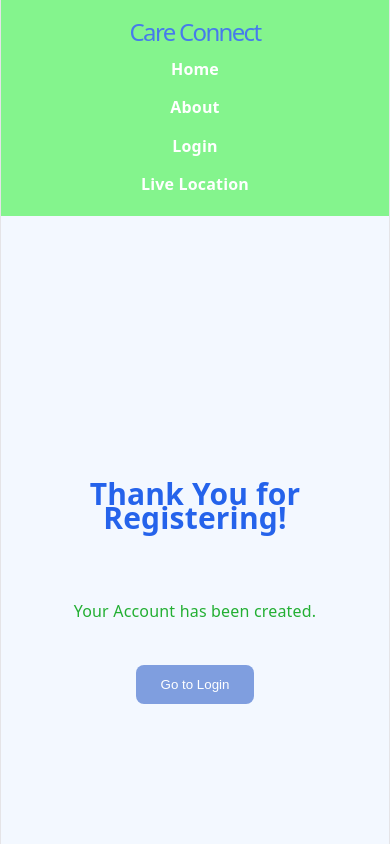
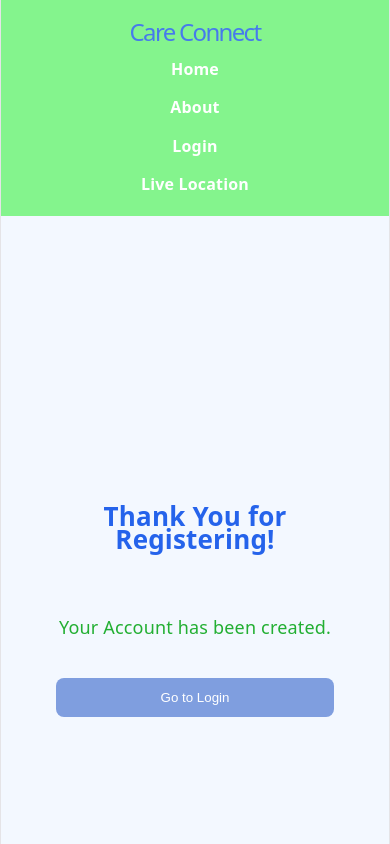
Before and after one commit to Munnisha-code/Final-Project-Unit1-CareConnect, a React (Vite) app: page /thank-you in a window 390 px wide. Shown: the top 844 px of the page. Built offline with nearby package versions, Linux system fonts and the light colour scheme.

Commit message:
Added organized responsive styles.

```diff
--- a/src/pages/Pages.css
+++ b/src/pages/Pages.css
@@ -80,6 +80,8 @@
 
 }
 
+/* Tablet */
+
 @media(max-width:768px){
 
 .home-container {
@@ -99,6 +101,7 @@
 
 }
 
+/* Mobile */
 
 @media(max-width:480px){
 
@@ -242,7 +245,7 @@
 
 }
 
-
+/* Tablet */
 
 @media(max-width:768px){
 
@@ -264,6 +267,9 @@
 
 
 }
+
+/* Mobile */
+
 @media (max-width: 480px) {
 
     .image-container {
@@ -313,6 +319,49 @@
     border-radius: 8px;
     cursor: pointer;
 }
+
+
+/* Mobile */
+
+@media (max-width: 480px) {
+
+    .thankyou-container {
+        padding: 15px;
+        gap: 15px;
+    }
+    .thankyou-container h3 {
+        font-size: 22px;
+    }
+    .thankyou-container h4 {
+        font-size: 16px;
+        text-align: center;
+
+    }
+    .thankyou-button {
+        width: 80%;
+        padding: 10px;
+    }
+}
+
+/* Tablet */
+
+@media (max-width: 768px) {
+
+    .thankyou-container {
+        padding: 20px;
+        text-align: center;
+    }
+    .thankyou-container h3 {
+        font-size: 26px;
+    }
+     .thankyou-container h4 {
+        font-size: 18px;
+    }
+    .thankyou-button {
+        padding: 12px 20px;
+    }
+}
+
 
 /*-------------------------------- Register Form ---------------------------- */
 
@@ -375,7 +424,8 @@
 }
 
 
-/* Browser resize / Mobile */
+/*  Mobile */
+
 @media (max-width: 600px) {
 
     .register-container {
@@ -398,6 +448,38 @@
     .register-button {
         font-size: 14px;
     }
+}
+
+/* Tablet */
+
+@media (max-width: 768px) {
+
+    .register-container {
+        padding: 20px;
+    }
+
+
+    .register-form {
+        width: 90%;
+        max-width: 450px;
+        padding: 25px;
+    }
+
+
+    .register-title {
+        font-size: 26px;
+    }
+
+
+    .register-form input {
+        font-size: 15px;
+    }
+
+
+    .register-button {
+        font-size: 15px;
+    }
+
 }
 
 
@@ -436,7 +518,7 @@
     transition: 0.3s;
 }
 
-/* Contact box hover */
+
 
 .contact-card:hover {
 
@@ -485,7 +567,7 @@
 
 }
 
-/* Button hover */
+
 
 .trusted-save-button:hover {
    background-color: #d781e4;
@@ -640,7 +722,9 @@
     box-shadow: 0 10px 20px rgba(255,0,0,0.3);
 }
 
-@media (max-width: 600px) {
+/* Mobile */
+
+@media (max-width: 480px) {
 
     .message-container {
         width: 90%;
@@ -666,6 +750,39 @@
     .send-button {
         width: 80%;
         padding: 12px;
+    }
+
+}
+
+/* tablet*/
+
+@media (max-width: 768px) {
+
+    .message-container {
+        width: 90%;
+        margin: 30px auto;
+    }
+
+
+    .message-buttons {
+        gap: 15px;
+    }
+
+
+    .quick-message-button {
+        width: 220px;
+        min-height: 65px;
+    }
+
+
+    .message-textarea {
+        width: 100%;
+        height: 100px;
+    }
+
+
+    .send-button {
+        padding: 12px 30px;
     }
 
 }
@@ -774,7 +891,8 @@
 
 }
 
-/* mobile and tablet*/
+
+/* Tablet */
 
 @media (max-width: 768px) {
 
@@ -822,6 +940,8 @@
     }
 
 }
+
+/*  Mobile */
 
 @media (max-width: 480px) {
 
```
